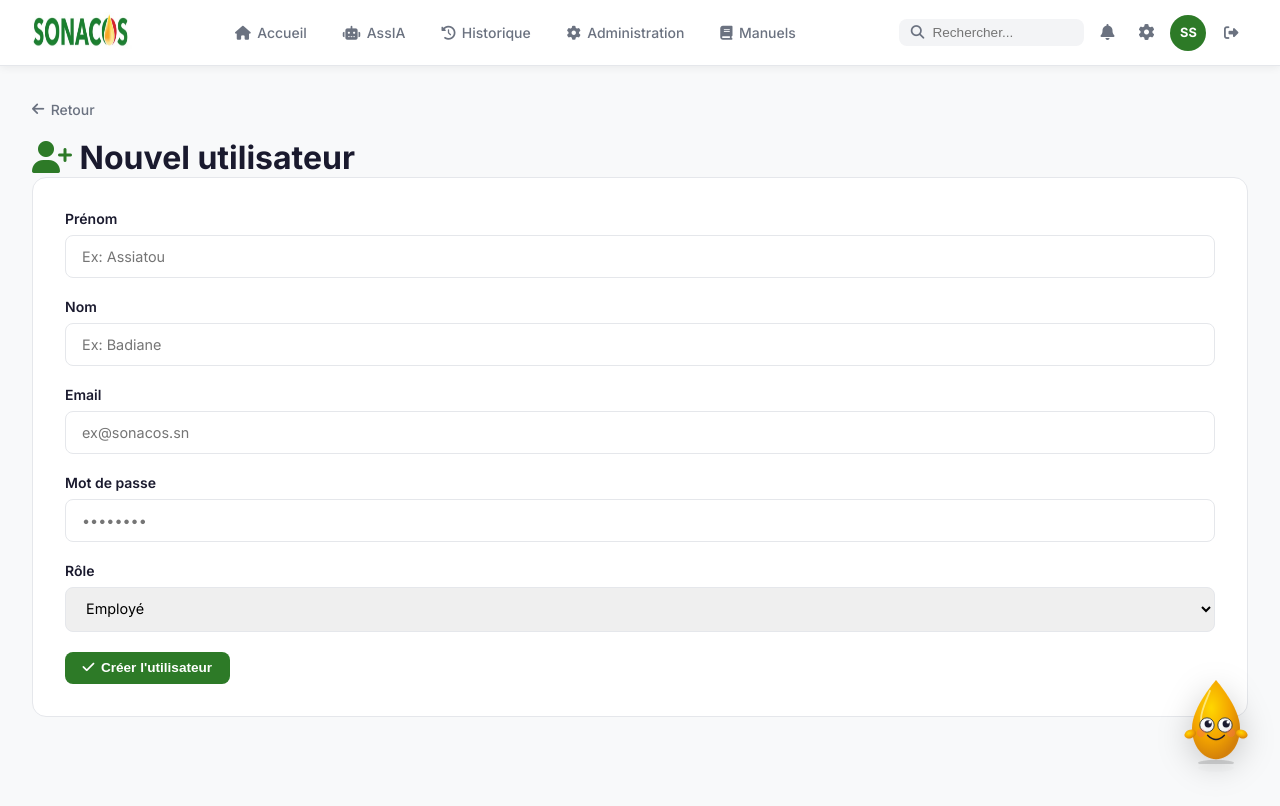
After one commit to AssiatouBadiane/sonacos-stage, a Flask app: page /administration/ajouter-utilisateur in a window 1280 px wide. The commit adds this page. Run offline with Flask 3, Linux system fonts and the light colour scheme; the visitor is signed in with stand-in values (Sample User, id 1).

Commit message:
Corrections fonctionnelles : upload, téléchargement PDF, ajout utilisateur, suppression historique

```diff
--- a/app.py
+++ b/app.py
@@ -168,6 +168,29 @@ def historique():
     conversations = Conversation.query.filter_by(id_utilisateur=session['user_id']).order_by(Conversation.date_creation.desc()).all()
     return render_template('historique.html', conversations=conversations)
 
+@app.route('/historique/effacer-tout', methods=['POST'])
+@login_required
+def effacer_historique():
+    conversations = Conversation.query.filter_by(id_utilisateur=session['user_id']).all()
+    for conv in conversations:
+        Interaction.query.filter_by(id_conversation=conv.id_conversation).delete()
+    Conversation.query.filter_by(id_utilisateur=session['user_id']).delete()
+    db.session.commit()
+    flash("Tout l'historique a été effacé.", 'success')
+    return redirect(url_for('historique'))
+
+@app.route('/historique/supprimer/<int:id>', methods=['POST'])
+@login_required
+def supprimer_conversation(id):
+    conv = Conversation.query.get_or_404(id)
+    if conv.id_utilisateur != session['user_id']:
+        flash('Action non autorisée.', 'error')
+        return redirect(url_for('historique'))
+    Interaction.query.filter_by(id_conversation=conv.id_conversation).delete()
+    db.session.delete(conv)
+    db.session.commit()
+    flash('Conversation supprimée.', 'success')
+    return redirect(url_for('historique'))
 
 @app.route('/faq')
 @login_required
@@ -232,6 +255,26 @@ def ajouter_manuel():
     categories = sorted(set(m.categorie for m in Manuel.query.all() if m.categorie))
     return render_template('ajouter_manuel.html', categories=categories)
 
+@app.route('/administration/ajouter-utilisateur', methods=['GET', 'POST'])
+@admin_required
+def ajouter_utilisateur():
+    if request.method == 'POST':
+        nom = request.form.get('nom')
+        prenom = request.form.get('prenom')
+        email = request.form.get('email')
+        password = request.form.get('password')
+        role = request.form.get('role', 'employe')
+        if User.query.filter_by(email=email).first():
+            flash('Cet email est déjà utilisé.', 'error')
+        else:
+            user = User(nom=nom, prenom=prenom, email=email, role=role)
+            user.set_password(password)
+            db.session.add(user)
+            db.session.commit()
+            flash(f'Utilisateur {prenom} {nom} créé avec succès.', 'success')
+            return redirect(url_for('administration'))
+    return render_template('ajouter_utilisateur.html')
+
 
 @app.route('/administration/supprimer-manuel/<int:id>', methods=['POST'])
 @admin_required
--- a/templates/administration.html
+++ b/templates/administration.html
@@ -52,7 +52,7 @@
         <strong>Gestion des utilisateurs</strong>
         <p>Comptes, rôles et permissions</p>
       </div>
-      <button class="btn-add"><i class="fas fa-plus"></i> Nouvel utilisateur</button>
+      <a href="{{ url_for('ajouter_utilisateur') }}" class="btn-add"><i class="fas fa-plus"></i> Nouvel utilisateur</a>
     </div>
     <table class="admin-table">
       <thead>
--- /dev/null
+++ b/templates/ajouter_utilisateur.html
@@ -0,0 +1,42 @@
+{% extends "base.html" %}
+{% block title %}Ajouter un utilisateur — SONACOS{% endblock %}
+
+{% block content %}
+<div class="page-admin">
+  <a href="{{ url_for('administration') }}" class="btn-back-link">
+    <i class="fas fa-arrow-left"></i> Retour
+  </a>
+  <h1><i class="fas fa-user-plus" style="color:#2d7a27"></i> Nouvel utilisateur</h1>
+
+  <div class="form-card">
+    <form method="POST">
+      <div class="form-group">
+        <label>Prénom</label>
+        <input type="text" name="prenom" required placeholder="Ex: Assiatou">
+      </div>
+      <div class="form-group">
+        <label>Nom</label>
+        <input type="text" name="nom" required placeholder="Ex: Badiane">
+      </div>
+      <div class="form-group">
+        <label>Email</label>
+        <input type="email" name="email" required placeholder="ex@sonacos.sn">
+      </div>
+      <div class="form-group">
+        <label>Mot de passe</label>
+        <input type="password" name="password" required placeholder="••••••••">
+      </div>
+      <div class="form-group">
+        <label>Rôle</label>
+        <select name="role">
+          <option value="employe">Employé</option>
+          <option value="admin">Administrateur</option>
+        </select>
+      </div>
+      <button type="submit" class="btn-add">
+        <i class="fas fa-check"></i> Créer l'utilisateur
+      </button>
+    </form>
+  </div>
+</div>
+{% endblock %}
--- a/templates/manuels.html
+++ b/templates/manuels.html
@@ -42,7 +42,7 @@
         <a href="{{ url_for('manuel_detail', id=m.id) }}" class="btn-consult">
           <i class="fas fa-eye"></i> Consulter
         </a>
-        <a href="#" class="btn-download">
+        <a href="{{ url_for('uploaded_file', filename=m.chemin_fichier|replace('uploads/', '')|replace('uploads\\', '')) }}" class="btn-download" target="_blank">
           <i class="fas fa-download"></i> Télécharger
         </a>
       </div>
```
Also changed, not shown: templates/historique.html (+17 -8 lines).
